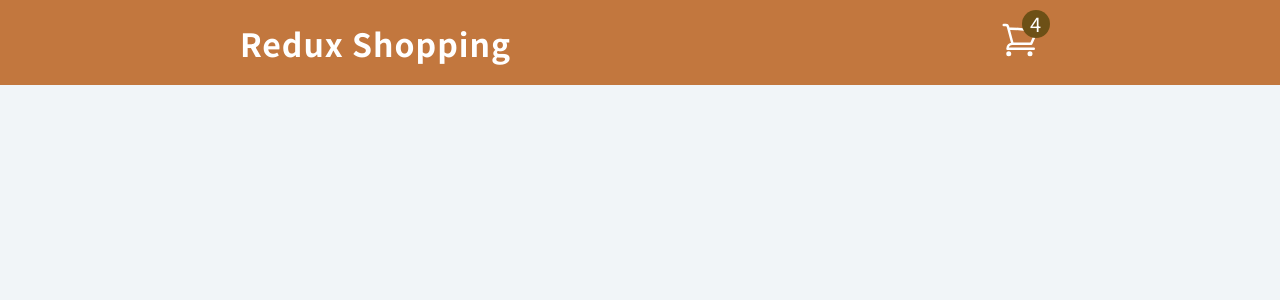
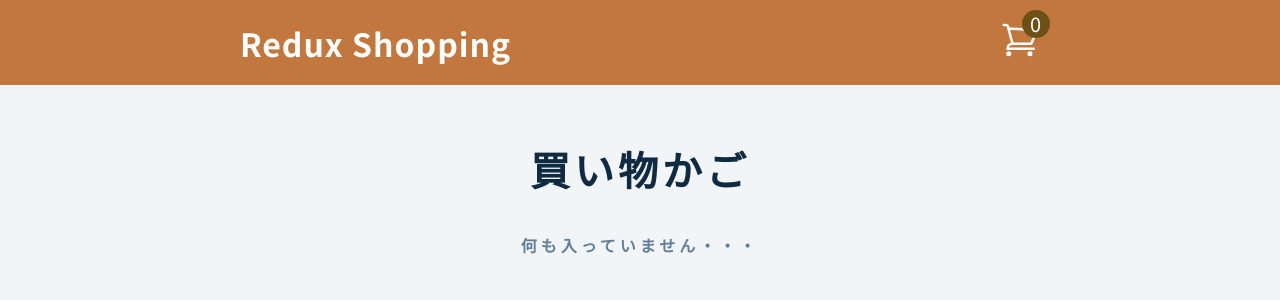
Before and after one commit to budou114/redux-shoppingcart-app, a React (Create React App) app: page / in a window 1280 px wide. Shown: the top 300 px of the page. Built offline with nearby package versions, Linux system fonts and the light colour scheme.

Commit message:
26. 買い物かごの中身を出力するコンテナを作成しよう：その１

```diff
--- a/src/App.js
+++ b/src/App.js
@@ -1,10 +1,12 @@
 import './App.css';
+import CartContainer from './components/CartContainer';
 import Navbar from './components/Navbar';
 
 function App() {
   return (
     <main>
       <Navbar />
+      <CartContainer />
     </main>
   );
 }
--- /dev/null
+++ b/src/components/CartContainer.js
@@ -0,0 +1,18 @@
+import { useSelector } from "react-redux";
+
+const CartContainer = () => {
+  const { amount } = useSelector((state) => state.cart);
+
+  if (amount < 1) {
+    return (
+      <section className="cart">
+        <header>
+          <h2>買い物かご</h2>
+          <h4 className="empty-cart">何も入っていません・・・</h4>
+        </header>
+      </section>
+    );
+  };
+};
+
+export default CartContainer
--- a/src/features/cart/CartSlice.js
+++ b/src/features/cart/CartSlice.js
@@ -4,7 +4,7 @@ import cartItems from '../../cartItems';
 // 買い物かごの初期化
 const initialState = {
   cartItems: cartItems,
-  amount: 4,
+  amount: 0,
   total: 0,
 };
 
```
